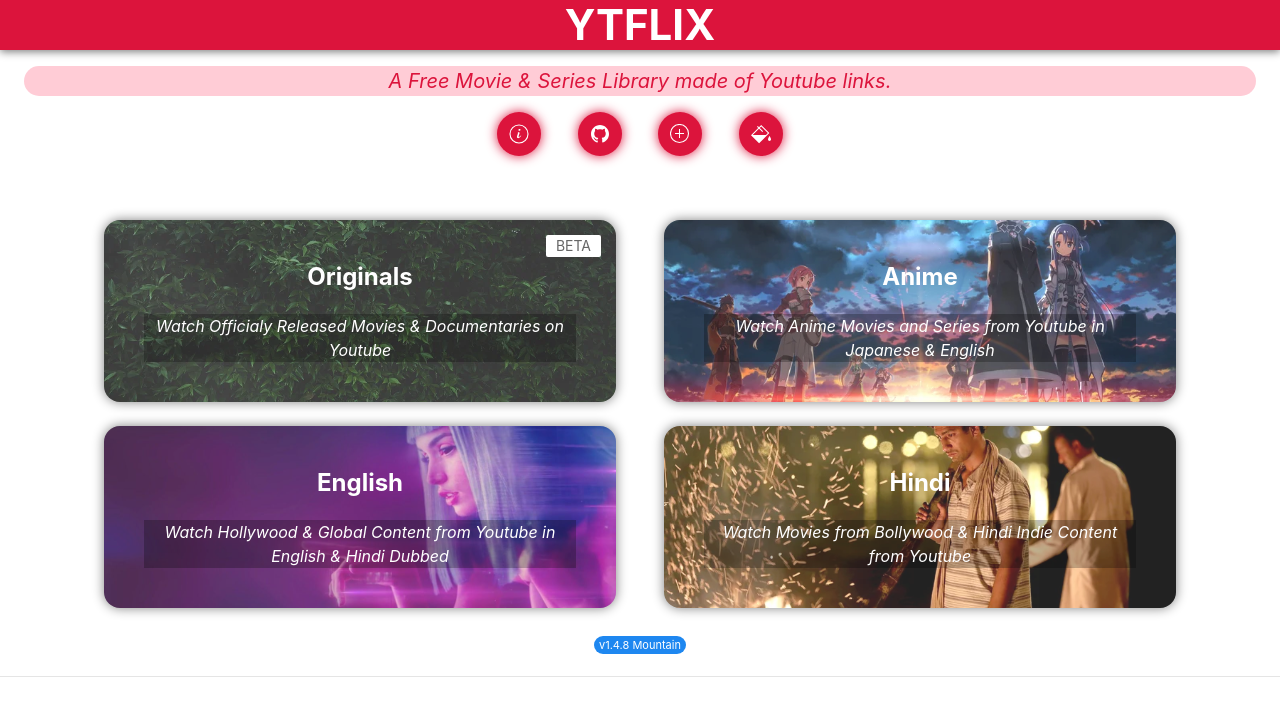
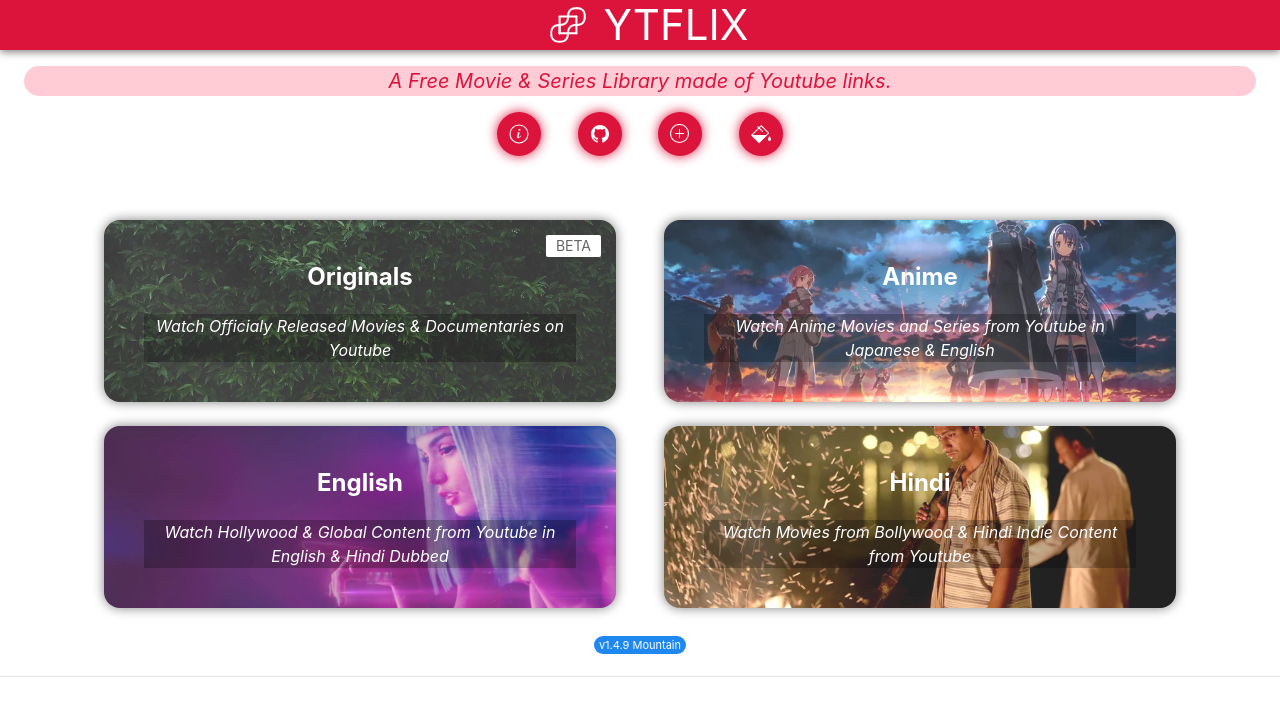
Before and after one commit to n-ce/YTFLIX, a plain HTML site: page Index.html in a window 1280 px wide. Drawn offline with nearby package versions, Linux system fonts and the light colour scheme.

Commit message:
Added Favicon, Replaced Screenshots

```diff
--- a/Index.html
+++ b/Index.html
@@ -8,6 +8,7 @@
     <meta name="theme-color" content="crimson">
     <meta name="viewport" content="width=device-width, initial-scale=1">
     <title>YTFLIX</title>
+    <link rel="icon" href="Assets/Icons/maskable_icon.png"/>
     <link rel="stylesheet" href="https://cdn.jsdelivr.net/npm/uikit@3.6.18/dist/css/uikit.min.css" />
     <script src="https://cdn.jsdelivr.net/npm/uikit@3.6.18/dist/js/uikit.min.js"></script>
     <script src="https://cdn.jsdelivr.net/npm/uikit@3.6.18/dist/js/uikit-icons.min.js"></script>
@@ -15,7 +16,7 @@
 </head>
 <body class="uk-text-center">
 
-	<h1 class="uk-text-bolder" uk-sticky>YTFLIX</h1>
+	<h1 uk-sticky><img src="Assets/Icons/Main.svg">YTFLIX</h1>
 
 	<blockquote> A Free Movie & Series Library made of Youtube links.</blockquote>
 
@@ -88,7 +89,7 @@
 	</div>
 	</div>
 	<br>
-	<span class="uk-badge">v1.4.8 Mountain</span>
+	<span class="uk-badge">v1.4.9 Mountain</span>
 	<br>
 	<hr>
 	<script src="function.js"></script>
--- a/style.css
+++ b/style.css
@@ -5,6 +5,14 @@ h1{
   background-color: crimson;
   color:white;
   box-shadow: 0 0.1rem 0.5rem gray;
+  display: flex;
+  flex-direction: row;
+  align-items: center;
+  justify-content: center;
+}
+img{
+  height:4.5rem;
+  margin:-0.75rem 0 -0.75rem 0;
 }
 blockquote{
   background-color: #FF436745;
```
Also changed, not shown: Assets/Icons/Main.svg (added), Assets/Icons/maskable_icon.png (added), Assets/Screenshots/1.png (deleted), Assets/Screenshots/2.png (deleted).
